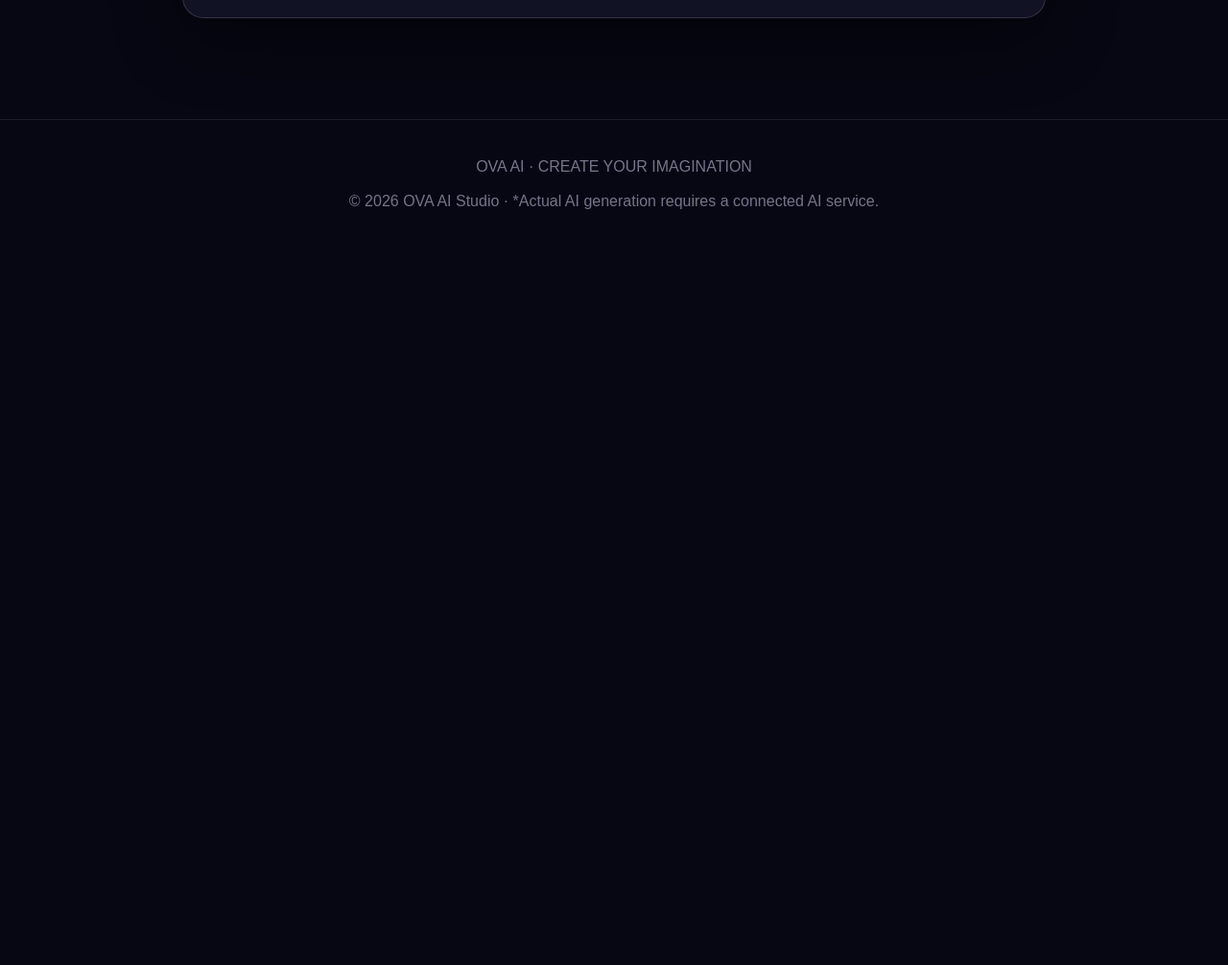
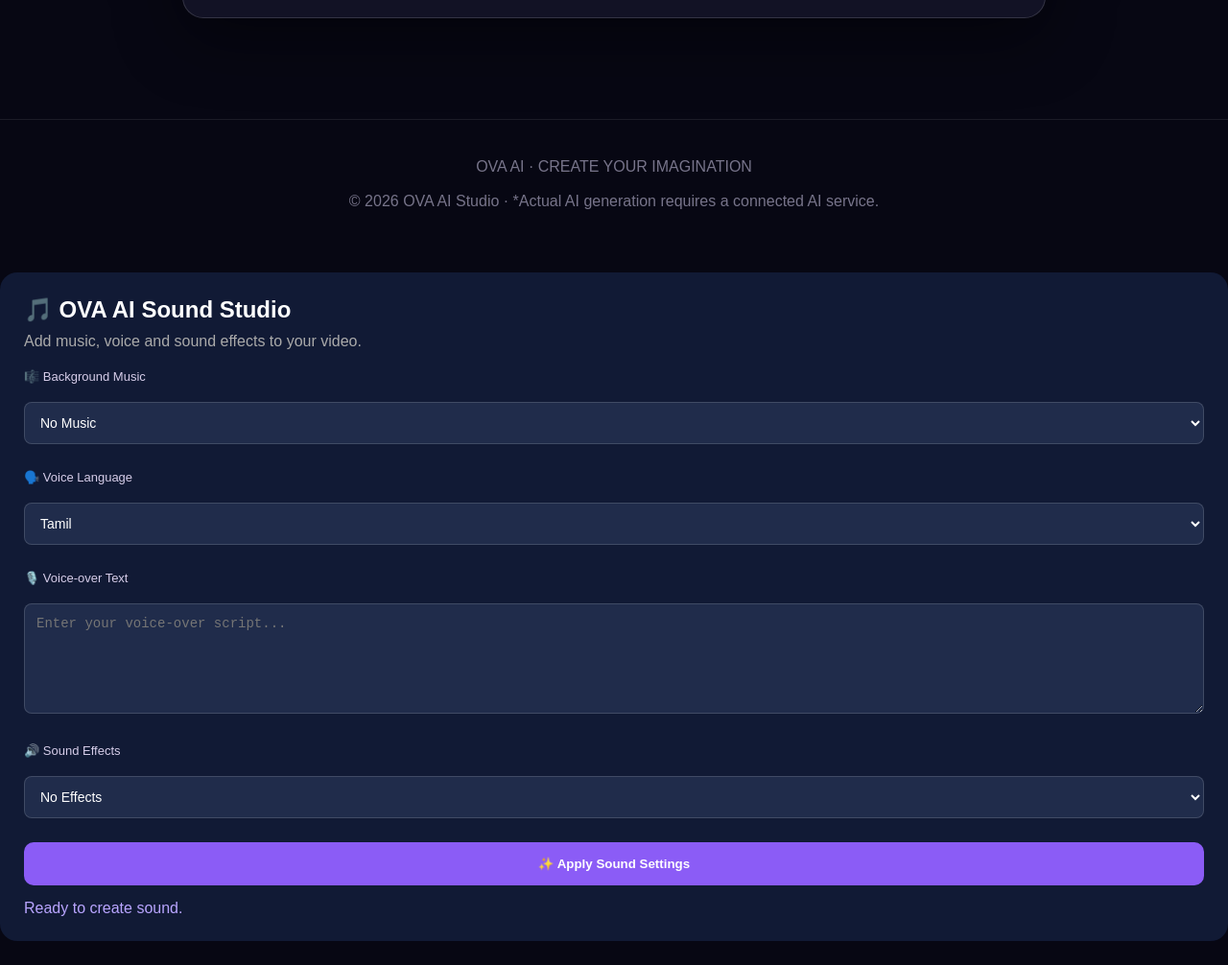
Before and after one commit to kidstimezone4-cmd/Ova-AI, a plain HTML site: page index.html in a window 1280 px wide. Shown: the part 1929-2935 px from the top of the page at 96% size. Before the commit the page ends 2188 px from the top, so only its background shows below. Drawn offline with Linux system fonts and the light colour scheme.

Commit message:
Add sound studio section with settings and script

```diff
--- a/index.html
+++ b/index.html
@@ -143,5 +143,68 @@ window.generate = async function(){
   }
 }
   </script>
+
+<section id="soundStudio" style="background:#111a35;padding:25px;border-radius:18px;margin:25px 0;color:white;">
+  <h2>🎵 OVA AI Sound Studio</h2>
+  <p style="color:#aaa;margin:10px 0 20px;">Add music, voice and sound effects to your video.</p>
+
+  <label>🎼 Background Music</label>
+  <select id="musicStyle" style="width:100%;padding:12px;margin:10px 0;background:#202c4b;color:white;border-radius:8px;">
+    <option value="none">No Music</option>
+    <option value="cinematic">Cinematic</option>
+    <option value="happy">Happy</option>
+    <option value="sad">Emotional</option>
+    <option value="action">Action</option>
+    <option value="nature">Nature</option>
+  </select>
+
+  <label>🗣️ Voice Language</label>
+  <select id="voiceLanguage" style="width:100%;padding:12px;margin:10px 0;background:#202c4b;color:white;border-radius:8px;">
+    <option value="Tamil">Tamil</option>
+    <option value="English">English</option>
+    <option value="Hindi">Hindi</option>
+    <option value="Arabic">Arabic</option>
+    <option value="Malayalam">Malayalam</option>
+    <option value="Telugu">Telugu</option>
+    <option value="none">No Voice</option>
+  </select>
+
+  <label>🎙️ Voice-over Text</label>
+  <textarea id="voiceText" placeholder="Enter your voice-over script..." style="width:100%;height:100px;padding:12px;margin:10px 0;background:#202c4b;color:white;border-radius:8px;"></textarea>
+
+  <label>🔊 Sound Effects</label>
+  <select id="soundEffect" style="width:100%;padding:12px;margin:10px 0;background:#202c4b;color:white;border-radius:8px;">
+    <option value="none">No Effects</option>
+    <option value="cinematic">Cinematic Effects</option>
+    <option value="nature">Nature Sounds</option>
+    <option value="action">Action Sounds</option>
+    <option value="magic">Magic Sounds</option>
+  </select>
+
+  <button onclick="prepareSoundStudio()" style="width:100%;padding:15px;background:#8b5cf6;color:white;border:0;border-radius:10px;font-weight:bold;margin-top:15px;">
+    ✨ Apply Sound Settings
+  </button>
+
+  <p id="soundStatus" style="margin-top:15px;color:#b9a5ff;">Ready to create sound.</p>
+</section>
+
+<script>
+function prepareSoundStudio(){
+  const settings = {
+    music: document.getElementById("musicStyle").value,
+    language: document.getElementById("voiceLanguage").value,
+    voiceText: document.getElementById("voiceText").value,
+    effects: document.getElementById("soundEffect").value
+  };
+
+  document.getElementById("soundStatus").textContent =
+    "Sound settings selected! Audio generation integration is the next step.";
+
+  console.log("OVA AI Sound Settings:", settings);
+}
+</script>
 </body>
 </html>
+
+</body>
+</html>
```
